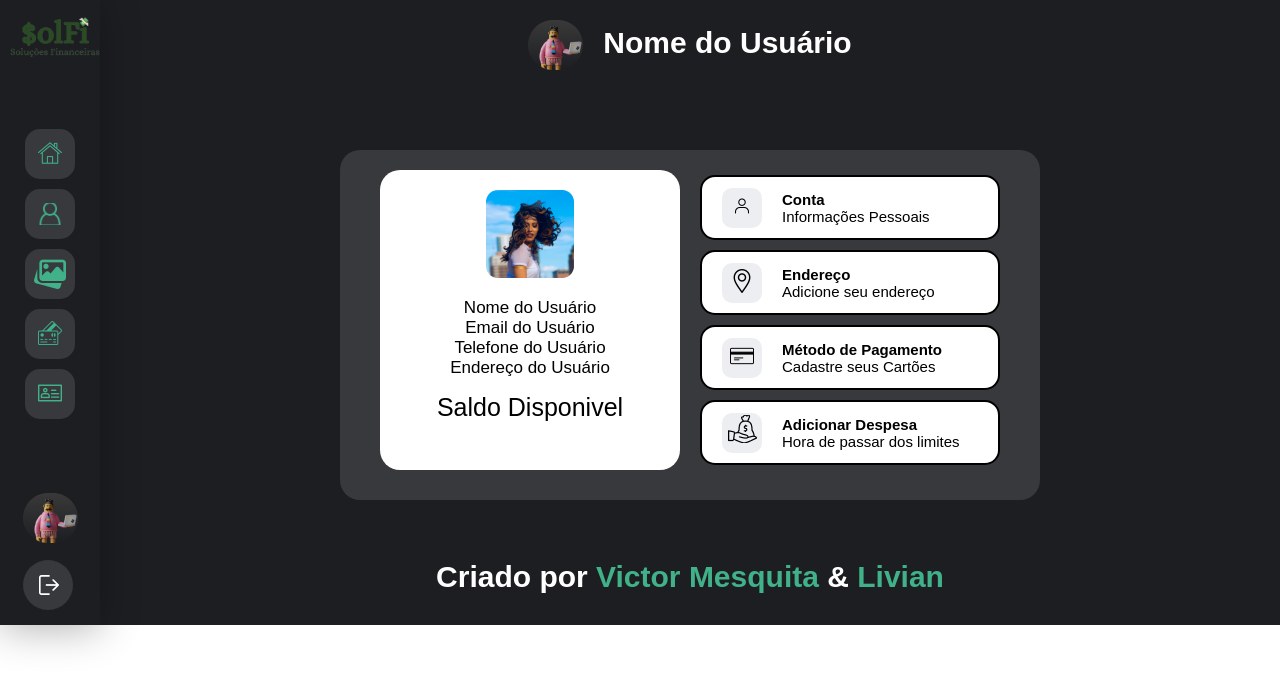
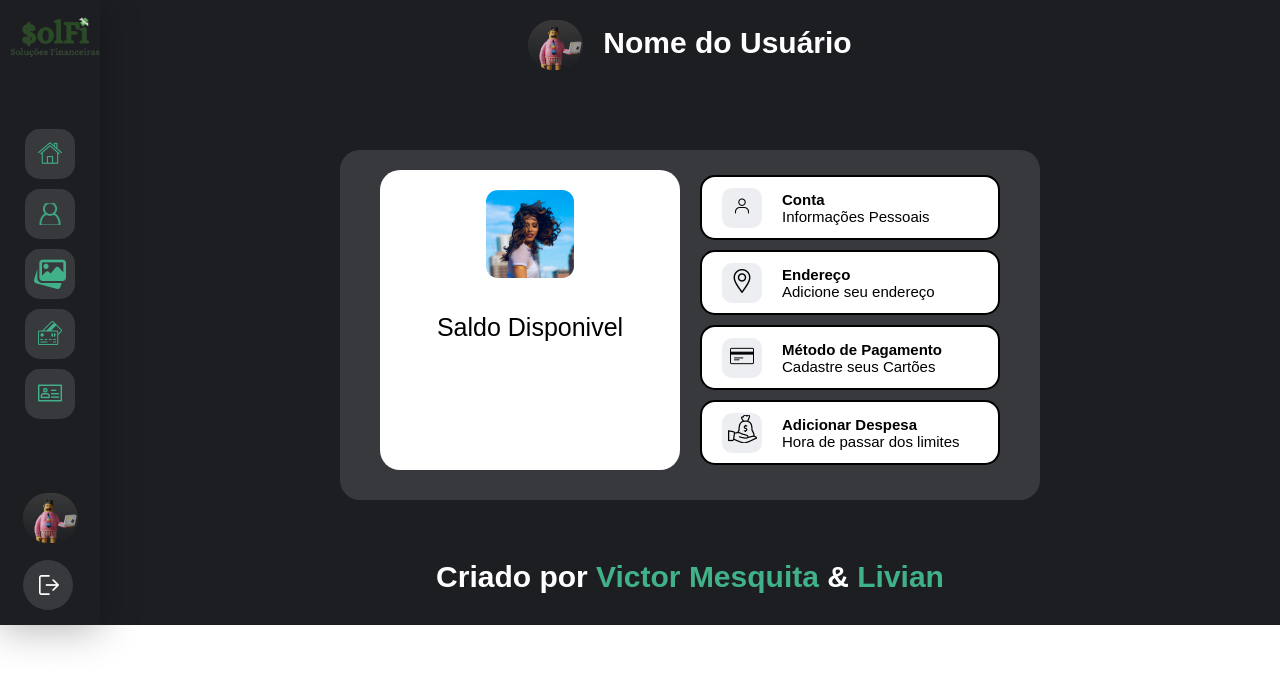
Before and after one commit to victor-joness/Solf1-Solucoes-Financeiras, a React (Create React App) app in the folder Client/: page /dashboard in a window 1280 px wide. Shown: the top 686 px of the page. Built offline with nearby package versions, Linux system fonts and the light colour scheme; a web font is replaced by a local one.

Commit message:
Update UserContainer.jsx

```diff
--- a/Client/src/Components/User/UserContainer.jsx
+++ b/Client/src/Components/User/UserContainer.jsx
@@ -4,6 +4,12 @@ import "./UserContainer.css";
 import avatar from "../../images/AVATAR.png";
 
 const UserContainer = () => {
+
+    const nome = global.nome;
+    const email = global.email;
+    const celular = global.celular;
+    const endereco = global.endereco;
+
     return (
         <div className="user-infos-container">
             <div className="user-infos-container__img">
@@ -11,10 +17,10 @@ const UserContainer = () => {
             </div>
 
             <div className="user-infos-container__pessoais">
-                <p className="user-infos-container__pessoais__Nome">Nome do Usuário</p>
-                <p className="user-infos-container__pessoais__Email">Email do Usuário</p>
-                <p className="user-infos-container__pessoais__Telefone">Telefone do Usuário</p>
-                <p className="user-infos-container__pessoais__Endereço">Endereço do Usuário</p>
+                <p className="user-infos-container__pessoais__Nome">{nome}</p>
+                <p className="user-infos-container__pessoais__Email">{email}</p>
+                <p className="user-infos-container__pessoais__Telefone">{celular}</p>
+                <p className="user-infos-container__pessoais__Endereço">{endereco}</p>
 
                 <p className="user-infos-container__pessoais__Saldo">Saldo Disponivel</p>
             </div>
```
